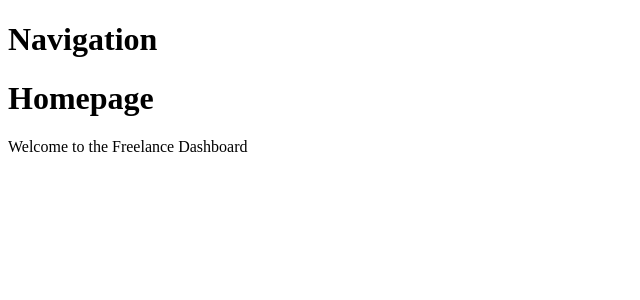
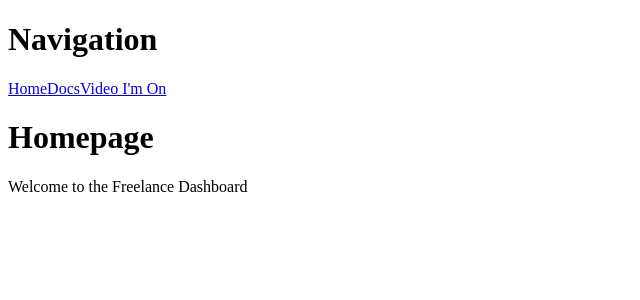
Before and after one commit to DevenClingman/freelance-angular, an Angular app: page /home in a window 1280 px wide. Shown: the top 300 px of the page, without its empty margins (0-640 px from the left). Built offline with nearby package versions, Linux system fonts and the light colour scheme.

Commit message:
implemented routerlinks for home and documents components

```diff
--- a/src/app/app.component.html
+++ b/src/app/app.component.html
@@ -1,4 +1,7 @@
 <h1>Navigation</h1>
 
+<a routerLink="/home">Home</a>
+<a routerLink="/documents">Docs</a>
+<a href="https://rails.devcamp.com/angular-2-rails-5/document-management-component/creating-angular-interface-model-data" target="_blank">Video I'm On</a>
 
 <router-outlet></router-outlet>
```
